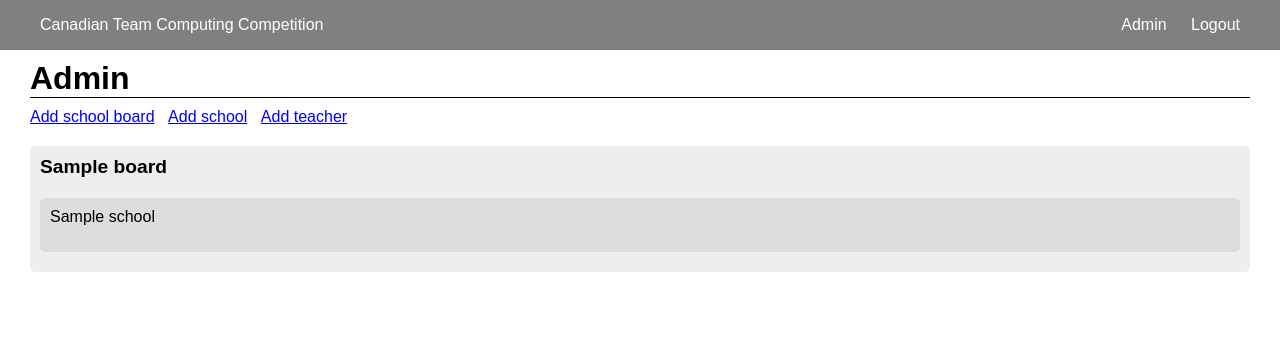
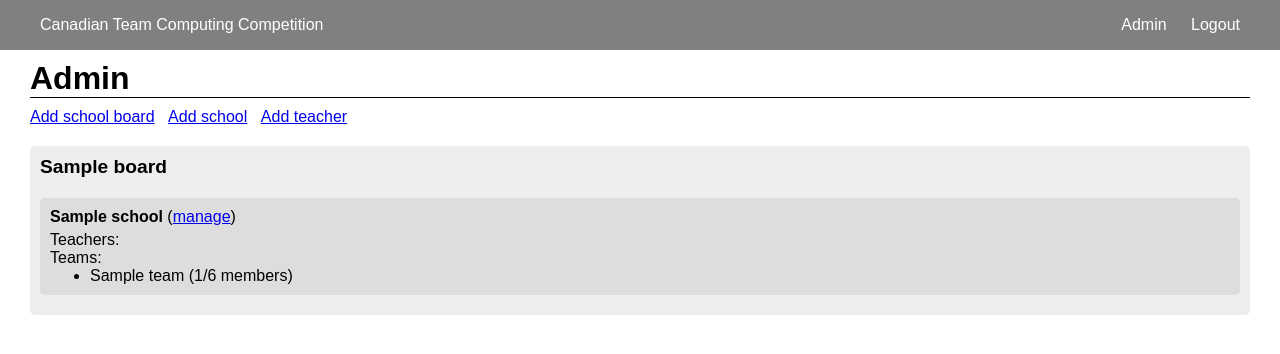
Before and after one commit to liamstrilchuk/ctpc, a Flask app: page /admin in a window 1280 px wide. Shown: the top 354 px of the page. Run offline with Flask 3, Linux system fonts and the light colour scheme; a user stored in the database is signed in; tables that the repository leaves empty hold one stand-in row (values such as "Sample post").

Commit message:
minor interface stuff

```diff
--- a/static/css/index.css
+++ b/static/css/index.css
@@ -11,6 +11,10 @@ html, body {
 h1 {
 	margin: 0 0 10px 0;
 	border-bottom: 1px solid black;
+}
+
+ul {
+	margin: 0;
 }
 
 #navbar {
@@ -50,6 +54,11 @@ h1 {
 	border-radius: 5px;
 }
 
+.admin-school-name {
+	margin-bottom: 5px;
+	display: block;
+}
+
 .admin-board-name {
 	font-weight: bold;
 	font-size: 1.2em;
--- a/static/js/admin.js
+++ b/static/js/admin.js
@@ -9,10 +9,13 @@ window.addEventListener("load", async () => {
 		let boardHTML = `<div class="admin-board"><div class="admin-board-controls"><span class="admin-board-name">${board.name}</span></div>`;
 
 		board.schools.forEach((school) => {
-			let schoolHTML = `<div class="admin-school"><span class="admin-school-name">${school.name}</span><div class="admin-school-teachers"><ul>`;
+			console.log(school);
+			let schoolHTML = `<div class="admin-school"><span class="admin-school-name"><b>${school.name}</b> (<a href="/admin/manage/${school.id}">manage</a>)</span><div class="admin-school-teachers">Teachers: `;
 
-			schoolHTML += school.teachers.map(t => `<li>${t}</li>`);
+			schoolHTML += school.teachers.map(t => `<a href="/user/${t}">${t}</a>`).join(", ");
 
+			schoolHTML += `</div><div class="admin-school-teams">Teams:<ul>`;
+			schoolHTML += school.teams.map(t => `<li>${t.name} (${t.members.length}/6 members)</li>`).join("");
 			schoolHTML += `</ul></div></div>`;
 
 			boardHTML += schoolHTML;
--- a/templates/teacher.html
+++ b/templates/teacher.html
@@ -1,6 +1,9 @@
 {% extends "base.html" %}
 
 {% block content %}
+	{% if current_user.role == "admin" %}
+		<a class="back" href="/admin">&larr; Back to admin</a>
+	{% endif %}
 	<h1>Student management</h1>
 	<div class="admin-controls">
 		<a href="/teacher/create-team">Create team</a>
--- a/views/admin/admin.py
+++ b/views/admin/admin.py
@@ -111,3 +111,16 @@ def add_teacher():
 	db.session.commit()
 
 	return render_template("user-created.html", username=username, password=random_password, admin_created=True)
+
+@admin.route("/admin/manage/<int:school_id>")
+@admin_required
+def manage_school(school_id):
+	school = School.query.get(school_id)
+
+	if school is None:
+		return redirect("/admin")
+
+	current_user.school = school
+	db.session.commit()
+
+	return redirect("/teacher")
--- a/views/api.py
+++ b/views/api.py
@@ -46,7 +46,8 @@ def get_schools():
 	for school in schools:
 		json_data.append({
 			"name": school.name,
-			"board": school.school_board.name
+			"board": school.school_board.name,
+			"id": school.id
 		})
 
 	return { "schools": json_data }
@@ -71,7 +72,8 @@ def complete_structure():
 			school_data = {
 				"name": school.name,
 				"teams": [],
-				"teachers": []
+				"teachers": [],
+				"id": school.id
 			}
 
 			for teacher in teachers:
@@ -81,7 +83,8 @@ def complete_structure():
 			for team in school.teams:
 				team_data = {
 					"name": team.name,
-					"members": []
+					"members": [],
+					"id": team.id
 				}
 
 				for member in team.members:
--- a/views/teacher.py
+++ b/views/teacher.py
@@ -22,7 +22,7 @@ def teacher_required(func):
 	return wrapper
 
 def teacher_controls(teacher, student):
-	if student is None or not student.school == teacher.school or not student.role == "student" or not teacher.role == "teacher":
+	if student is None or not student.school == teacher.school or not student.role == "student" or not teacher.role in ("teacher", "admin"):
 		return False
 
 	return True
--- a/views/views.py
+++ b/views/views.py
@@ -1,13 +1,17 @@
 from flask import Blueprint
 from flask_login import login_required
 
-from . import index, login, teacher
+from . import index, login, teacher, profile
 
 views = Blueprint("views", __name__, template_folder="templates")
 
 @views.route("/")
 def index_view():
 	return index.index_view()
+
+@views.route("/user/<string:username>")
+def profile_view(username):
+	return profile.profile_view(username)
 
 @views.route("/login", methods=["GET", "POST"])
 def login_view():
```
Also changed, not shown: templates/profile.html (added, +9 -0 lines), views/profile.py (added, +11 -0 lines).
